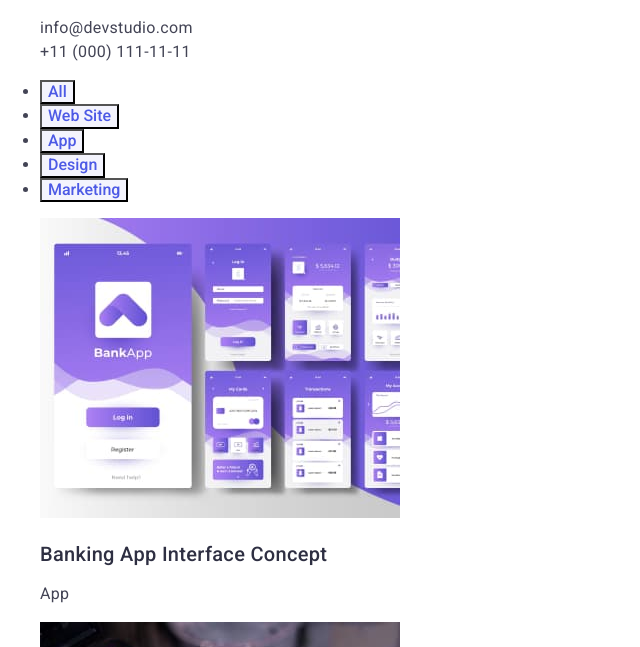
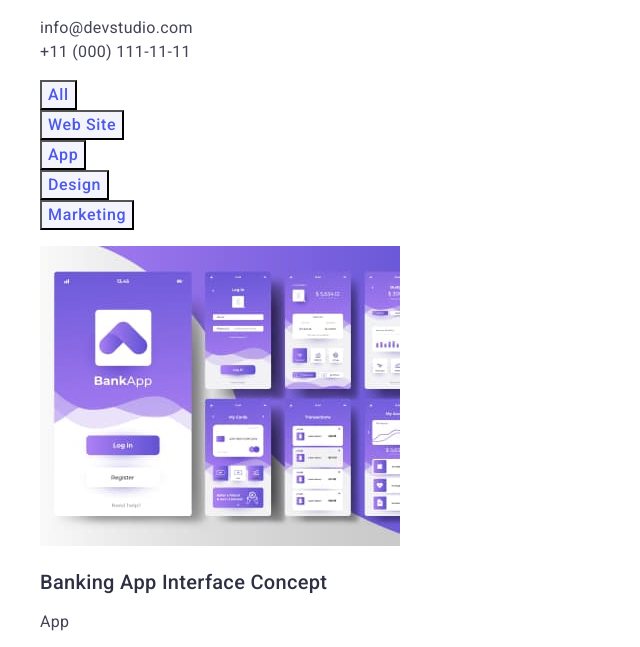
Before and after one commit to NikolayNMD/goit-markup-hw-02, a plain HTML site: page portfolio.html in a window 1280 px wide. Shown: the part 112-759 px from the top of the page, without its empty margins (0-640 px from the left). Drawn offline with nearby package versions, Linux system fonts and the light colour scheme.

Commit message:
14th commit

```diff
--- a/css/styles.css
+++ b/css/styles.css
@@ -153,9 +153,11 @@ body {
 
 .portfolio-button {
   font-weight: 500;
-  letter-spacing: 0.04;
+  letter-spacing: 0.04em;
+  line-height: 1.5;
   color: var(--iris-color);
   text-align: center;
+  cursor: pointer;
   background-color: var(--cloud-color);
 }
 
--- a/portfolio.html
+++ b/portfolio.html
@@ -44,7 +44,7 @@
     <main>
       <section class="section-portfolio">
         <h1 hidden>none text</h1>
-        <ul class="portfolio-list">
+        <ul class="portfolio-list list">
           <li class="portfolio-item">
             <button type="button" class="portfolio-button">All</button>
           </li>
```
